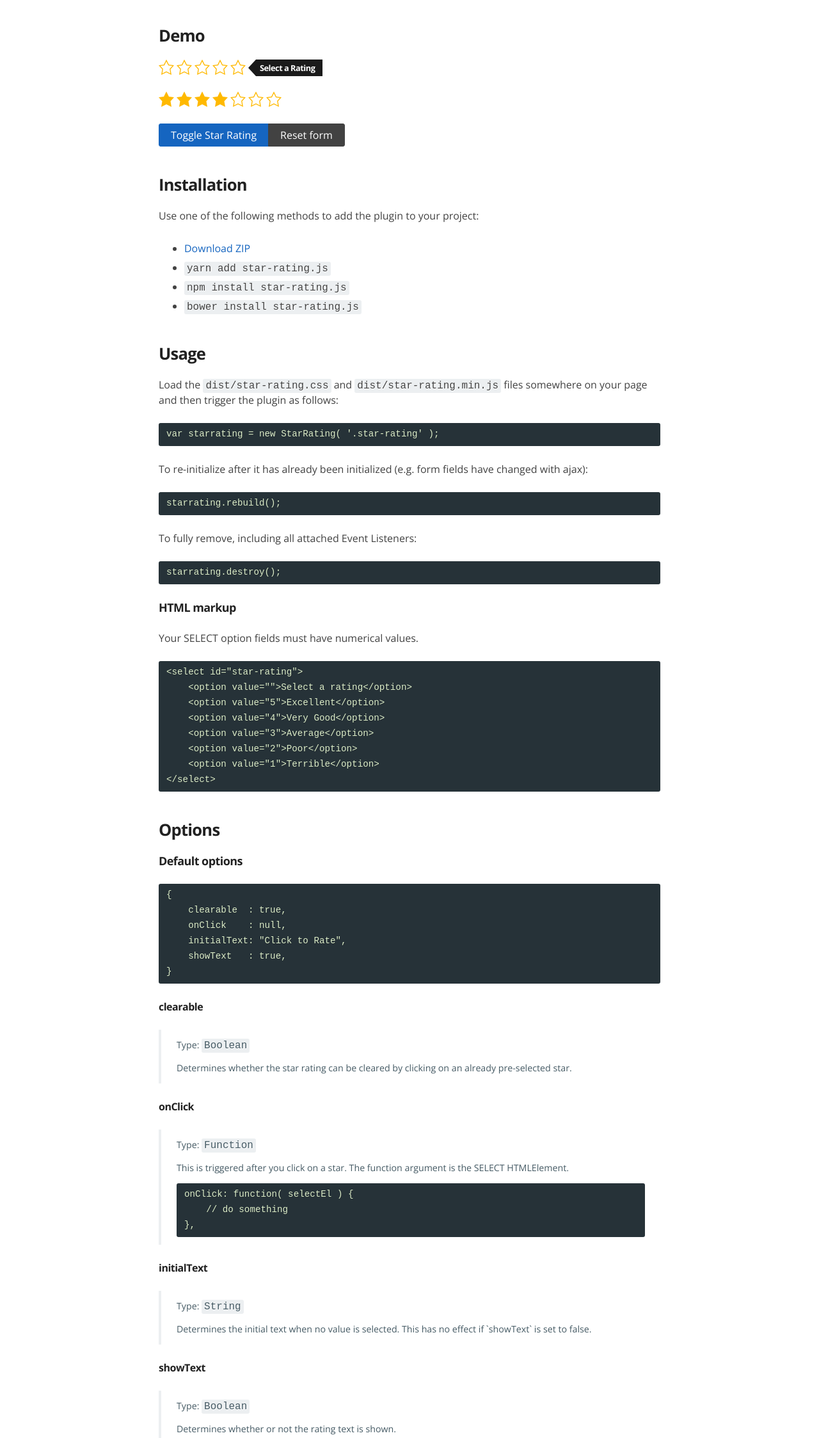
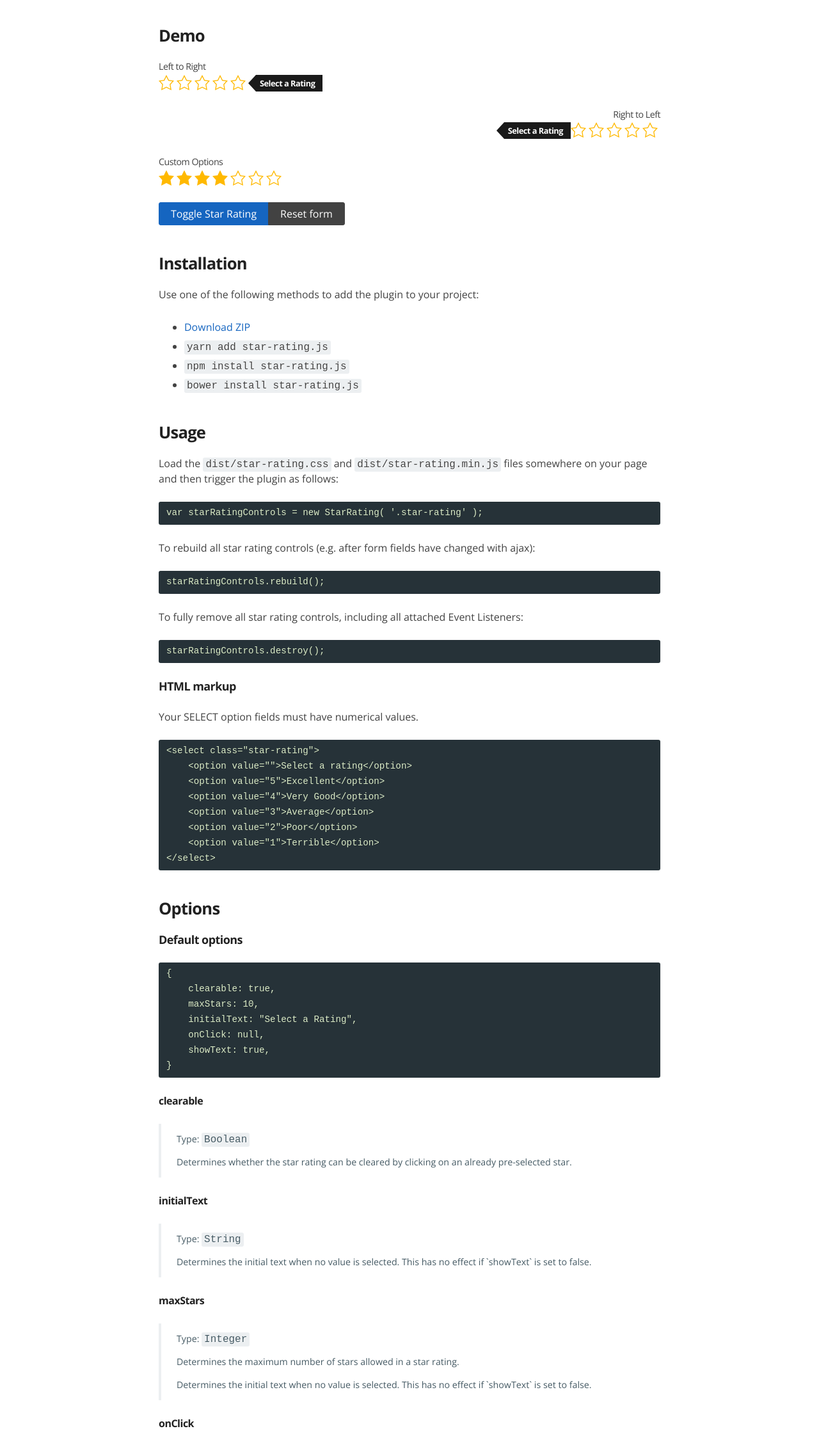
Before and after one commit to pryley/star-rating.js, a website: page index.html in a window 1280 px wide. Shown: the part 550-2797 px from the top of the page at 64% size. Drawn offline with nearby package versions, Linux system fonts and the light colour scheme.

Commit message:
add RTL support

```diff
--- a/gulpfile.js
+++ b/gulpfile.js
@@ -75,7 +75,9 @@ gulp.task('jshint', function() {
 gulp.task('js', function() {
 	pump([
 		gulp.src(paths.js),
-		gulpif(args.production, uglify()),
+		gulpif(args.production, uglify({
+			output: { comments: 'some' },
+		})),
 		rename({ suffix: '.min' }),
 		gulp.dest(paths.dist),
 		browserSync.stream(),
--- a/index.html
+++ b/index.html
@@ -32,7 +32,19 @@
 			<h2>Demo</h2>
 			<form class="form-1">
 				<p>
-					<select class="star-rating">
+					<label for="glsr-ltr">Left to Right</label>
+					<select id="glsr-ltr" class="star-rating">
+						<option value="">Select a rating</option>
+						<option value="5">Fantastic</option>
+						<option value="4">Great</option>
+						<option value="3">Good</option>
+						<option value="2">Poor</option>
+						<option value="1">Terrible</option>
+					</select>
+				</p>
+				<p style="direction: rtl;">
+					<label for="glsr-rtl">Right to Left</label>
+					<select id="glsr-rtl" class="star-rating">
 						<option value="">Select a rating</option>
 						<option value="5">Fantastic</option>
 						<option value="4">Great</option>
@@ -42,7 +54,8 @@
 					</select>
 				</p>
 				<p>
-					<select class="star-rating" data-options='{"clearable":false, "showText":false}'>
+					<label for="glsr-custom-options">Custom Options</label>
+					<select id="glsr-custom-options" class="star-rating" data-options='{"clearable":false, "showText":false}'>
 						<option value="">Select a rating</option>
 						<option value="7">7</option>
 						<option value="6">6</option>
@@ -74,14 +87,14 @@
 		<section class="section">
 			<h2>Usage</h2>
 			<p>Load the <code>dist/star-rating.css</code> and <code>dist/star-rating.min.js</code> files somewhere on your page and then trigger the plugin as follows:</p>
-			<div class="highlight highlight-Javascript"><pre class="alt"><code>var starrating = new StarRating( '.star-rating' );</code></pre></div>
-			<p>To re-initialize after it has already been initialized (e.g. form fields have changed with ajax):</p>
-			<div class="highlight highlight-Javascript"><pre class="alt"><code>starrating.rebuild();</code></pre></div>
-			<p>To fully remove, including all attached Event Listeners:</p>
-			<div class="highlight highlight-Javascript"><pre class="alt"><code>starrating.destroy();</code></pre></div>
+			<div class="highlight highlight-Javascript"><pre class="alt"><code>var starRatingControls = new StarRating( '.star-rating' );</code></pre></div>
+			<p>To rebuild all star rating controls (e.g. after form fields have changed with ajax):</p>
+			<div class="highlight highlight-Javascript"><pre class="alt"><code>starRatingControls.rebuild();</code></pre></div>
+			<p>To fully remove all star rating controls, including all attached Event Listeners:</p>
+			<div class="highlight highlight-Javascript"><pre class="alt"><code>starRatingControls.destroy();</code></pre></div>
 			<h3>HTML markup</h3>
 			<p>Your SELECT option fields must have numerical values.</p>
-			<div class="highlight highlight-Html"><pre class="alt"><code>&lt;select id="star-rating"&gt;
+			<div class="highlight highlight-Html"><pre class="alt"><code>&lt;select class="star-rating"&gt;
     &lt;option value=""&gt;Select a rating&lt;/option&gt;
     &lt;option value="5"&gt;Excellent&lt;/option&gt;
     &lt;option value="4"&gt;Very Good&lt;/option&gt;
@@ -95,15 +108,27 @@
 			<h2>Options</h2>
 			<h3>Default options</h3>
 			<div class="highlight highlight-Javascript"><pre><code>{
-    clearable  : true,
-    onClick    : null,
-    initialText: "Click to Rate",
-    showText   : true,
+    clearable: true,
+    maxStars: 10,
+    initialText: "Select a Rating",
+    onClick: null,
+    showText: true,
 }</code></pre></div>
 			<h4>clearable</h4>
 			<blockquote>
 				<p>Type: <code>Boolean</code></p>
 				<p>Determines whether the star rating can be cleared by clicking on an already pre-selected star.</p>
+			</blockquote>
+			<h4>initialText</h4>
+			<blockquote>
+				<p>Type: <code>String</code></p>
+				<p>Determines the initial text when no value is selected. This has no effect if `showText` is set to false.</p>
+			</blockquote>
+			<h4>maxStars</h4>
+			<blockquote>
+				<p>Type: <code>Integer</code></p>
+				<p>Determines the maximum number of stars allowed in a star rating.</p>
+				<p>Determines the initial text when no value is selected. This has no effect if `showText` is set to false.</p>
 			</blockquote>
 			<h4>onClick</h4>
 			<blockquote>
@@ -112,11 +137,6 @@
 				<div class="highlight highlight-Javascript"><pre><code>onClick: function( selectEl ) {
     // do something
 },</code></pre></div>
-			</blockquote>
-			<h4>initialText</h4>
-			<blockquote>
-				<p>Type: <code>String</code></p>
-				<p>Determines the initial text when no value is selected. This has no effect if `showText` is set to false.</p>
 			</blockquote>
 			<h4>showText</h4>
 			<blockquote>
--- a/src/star-rating.js
+++ b/src/star-rating.js
@@ -45,6 +45,7 @@
 			this.current = this.selected = this.getSelectedValue();
 			this.wrapEl();
 			this.buildWidgetEl();
+			this.setDirection();
 			this.handleEvents();
 			this.onClick();
 		},
@@ -126,9 +127,12 @@
 
 		/** @return int */
 		getIndexFromPosition: function( pageX ) {
-			var width = this.widgetEl.offsetWidth;
+			var direction = {};
+			var widgetWidth = this.widgetEl.offsetWidth;
+			direction.ltr = Math.max( pageX - this.offsetLeft, 1 );
+			direction.rtl = widgetWidth - direction.ltr;
 			return Math.min(
-				Math.ceil( Math.max( pageX - this.offsetLeft, 1 ) / Math.round( width / this.stars )),
+				Math.ceil( direction[this.direction] / Math.round( widgetWidth / this.stars )),
 				this.stars
 			);
 		},
@@ -229,6 +233,13 @@
 		},
 
 		/** @return void */
+		setDirection: function() {
+			var wrapEl = this.el.parentNode;
+			this.direction = window.getComputedStyle( wrapEl, null ).getPropertyValue( 'direction' );
+			wrapEl.classList.add( 'gl-star-rating-' + this.direction );
+		},
+
+		/** @return void */
 		setStarCount: function() {
 			var el = this.el;
 			this.stars = 0;
--- a/src/star-rating.scss
+++ b/src/star-rating.scss
@@ -37,7 +37,6 @@ $gl-sr-text-font-weight : 600 !default;
 		position: absolute !important;
 		top: 0;
 		left: 0;
-		clip: rect(1px 1px 1px 1px); // IE6, IE7
 		clip: rect(1px, 1px, 1px, 1px);
 		clip-path: circle(1px at 0 0);
 	}
@@ -72,6 +71,11 @@ $gl-sr-text-font-weight : 600 !default;
 		}
 	}
 
+	&.gl-star-rating-rtl .gl-star-rating-stars > span {
+		margin-left: ($gl-sr-star-size/6);
+		margin-right: 0;
+	}
+
 	.gl-star-rating-text {
 		display: inline-block;
 		position: relative;
@@ -86,7 +90,7 @@ $gl-sr-text-font-weight : 600 !default;
 		padding: 0 ($gl-sr-star-size/2) 0 ($gl-sr-star-size/4);
 		margin: 0 0 0 ($gl-sr-star-size/2);
 
-		&:before {
+		&::before {
 			position: absolute;
 			top: 0;
 			left: -($gl-sr-star-size/2);
@@ -98,4 +102,16 @@ $gl-sr-text-font-weight : 600 !default;
 			border-color: transparent $gl-sr-text-background transparent transparent;
 		}
 	}
+
+	&.gl-star-rating-rtl .gl-star-rating-text {
+		padding: 0 ($gl-sr-star-size/4) 0 ($gl-sr-star-size/2);
+		margin: 0 ($gl-sr-star-size/2) 0 0;
+
+		&::before {
+			left: unset;
+			right: -($gl-sr-star-size/2);
+			border-width: ($gl-sr-base-height/2) 0 ($gl-sr-base-height/2) ($gl-sr-star-size/2);
+			border-color: transparent transparent transparent $gl-sr-text-background;
+		}
+	}
 }
```
Also changed, not shown: README.md.
